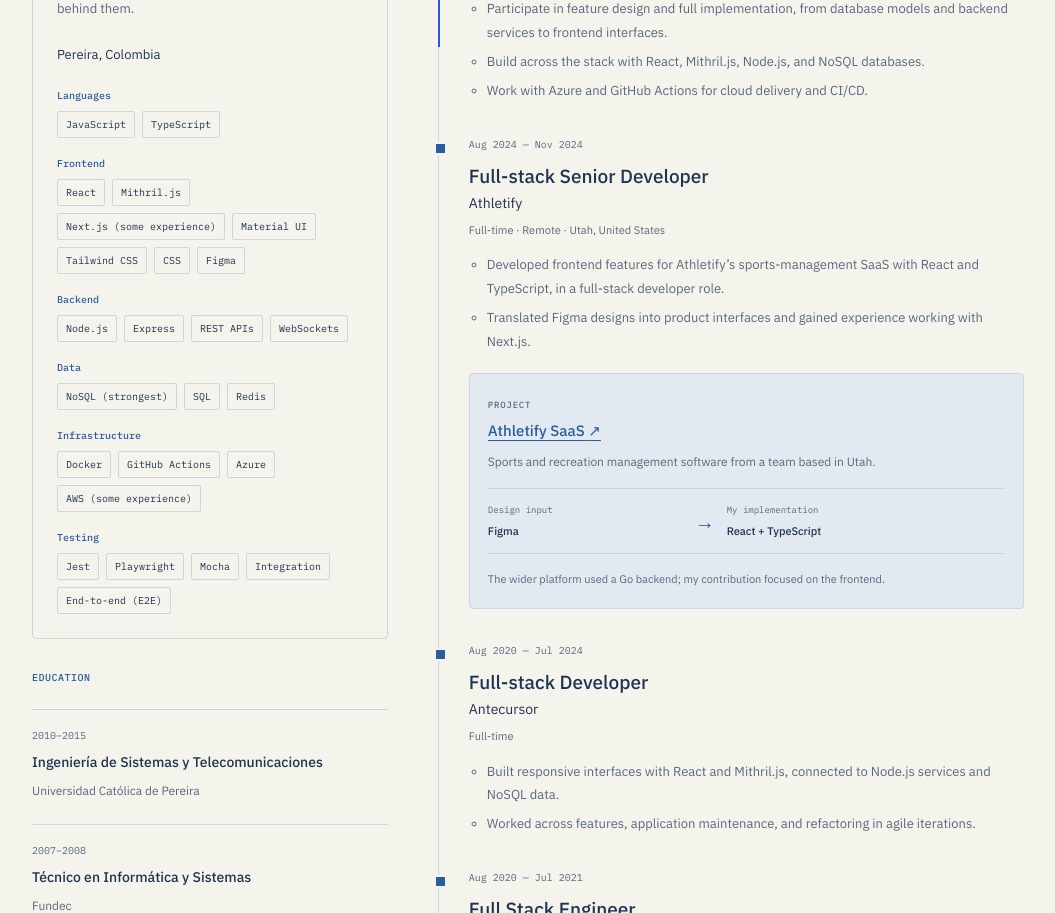
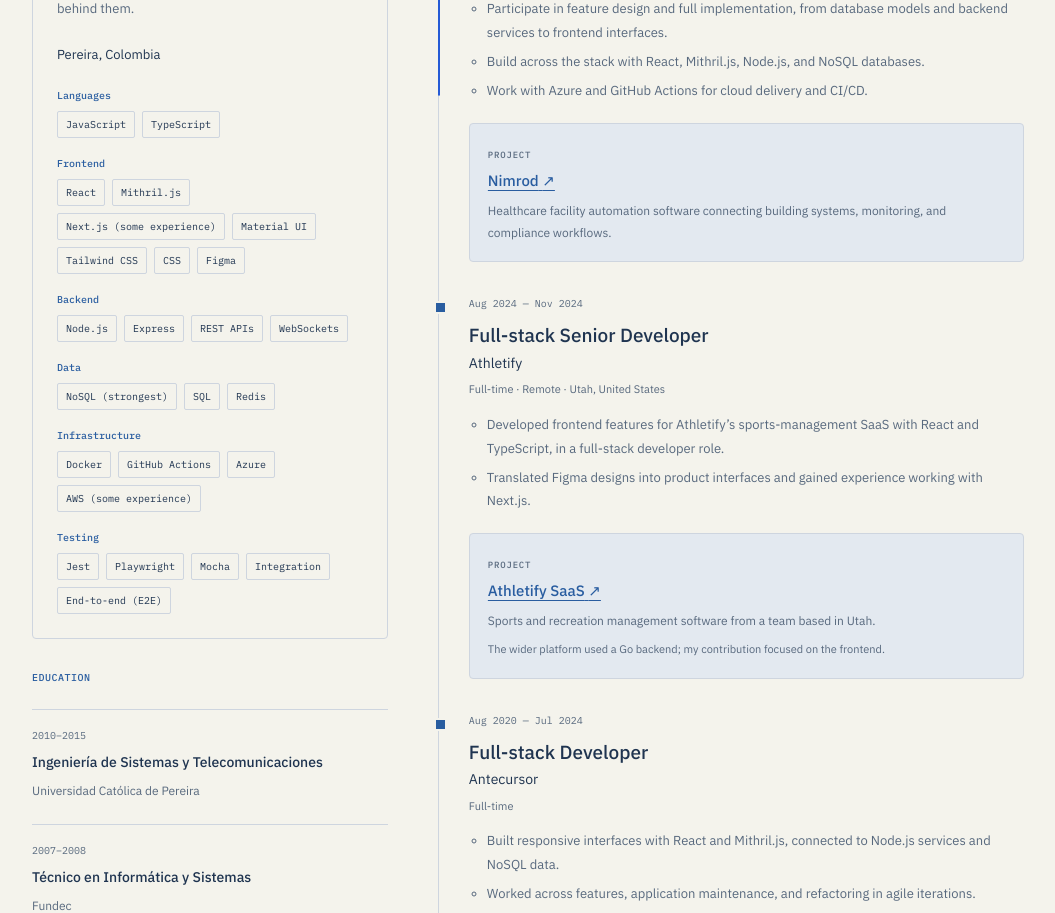
Before and after one commit to JhonSmithRomeroSolorzano/portfolio-lab, a React (Vite) app: page / in a window 1280 px wide. Shown: the part 4120-5033 px from the top of the page, without its empty margins (216-1271 px from the left). Built offline with nearby package versions, Linux system fonts and the light colour scheme.

Commit message:
Simplify experience projects and link Nimrod under Antecursor

```diff
--- a/src/ResumeSection.tsx
+++ b/src/ResumeSection.tsx
@@ -121,24 +121,6 @@
                         </a>
                       </h5>
                       <p>{project.description}</p>
-                      {project.handoff && (
-                        <div
-                          className="experience-handoff"
-                          aria-label="Design to implementation"
-                        >
-                          <div>
-                            <span>Design input</span>
-                            <strong>{project.handoff.input}</strong>
-                          </div>
-                          <span className="handoff-arrow" aria-hidden="true">
-                            →
-                          </span>
-                          <div>
-                            <span>My implementation</span>
-                            <strong>{project.handoff.implementation}</strong>
-                          </div>
-                        </div>
-                      )}
                       {project.context && (
                         <p className="project-context-note">
                           {project.context}
--- a/src/profile.ts
+++ b/src/profile.ts
@@ -1,6 +1,7 @@
 // Roles and dates verified from the user's LinkedIn profile on 2026-10-06.
 // Current Antecursor and Athletify responsibilities confirmed directly by Jhon.
 // Athletify product context: https://www.linkedin.com/company/athletifyofficial
+// Nimrod linked to Antecursor by Jhon; public product context: https://nimrod.io/
 // Keep the listed overlapping roles; do not infer a relationship between employers.
 export const LINKEDIN = "https://www.linkedin.com/in/jhonsmithr";
 
@@ -9,7 +10,6 @@
   description: string;
   url: string;
   context?: string;
-  handoff?: { input: string; implementation: string };
 };
 
 type ExperienceEntry = {
@@ -38,6 +38,14 @@
       "Build across the stack with React, Mithril.js, Node.js, and NoSQL databases.",
       "Work with Azure and GitHub Actions for cloud delivery and CI/CD.",
     ],
+    projects: [
+      {
+        name: "Nimrod",
+        description:
+          "Healthcare facility automation software connecting building systems, monitoring, and compliance workflows.",
+        url: "https://nimrod.io/",
+      },
+    ],
   },
   {
     employer: "Athletify",
@@ -59,7 +67,6 @@
         url: "https://www.athletify.com/",
         context:
           "The wider platform used a Go backend; my contribution focused on the frontend.",
-        handoff: { input: "Figma", implementation: "React + TypeScript" },
       },
     ],
   },
--- a/src/resume.css
+++ b/src/resume.css
@@ -174,32 +174,6 @@
   line-height: 1.8;
   color: var(--muted);
 }
-.experience-handoff {
-  display: grid;
-  grid-template-columns: minmax(0, 0.7fr) auto minmax(0, 1fr);
-  align-items: center;
-  gap: 12px;
-  margin-block: 16px;
-  padding-block: 14px;
-  border-block: 1px solid var(--line);
-}
-.experience-handoff > div {
-  display: grid;
-  gap: 6px;
-}
-.experience-handoff div > span {
-  font: 9px/1.5 var(--mono);
-  color: var(--muted);
-}
-.experience-handoff strong {
-  font-size: 11px;
-  font-weight: 500;
-  line-height: 1.5;
-}
-.experience-handoff .handoff-arrow {
-  font-size: 20px;
-  color: var(--accent);
-}
 .experience-project .project-context-note {
   font-size: 11px;
 }
```
Also changed, not shown: 2 other files (tests, documents, lock files or other folders).
